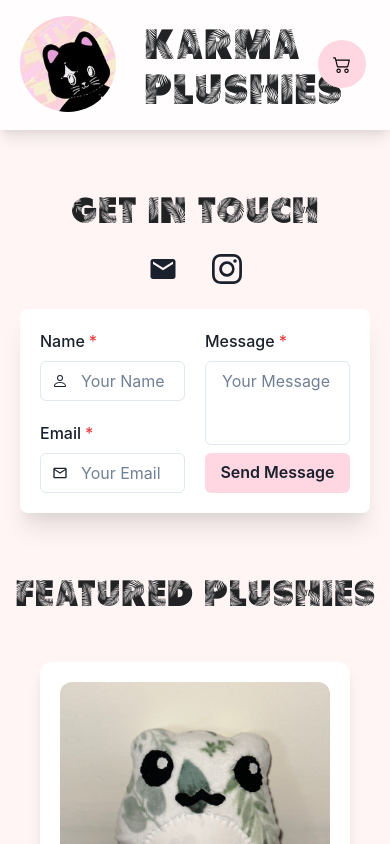
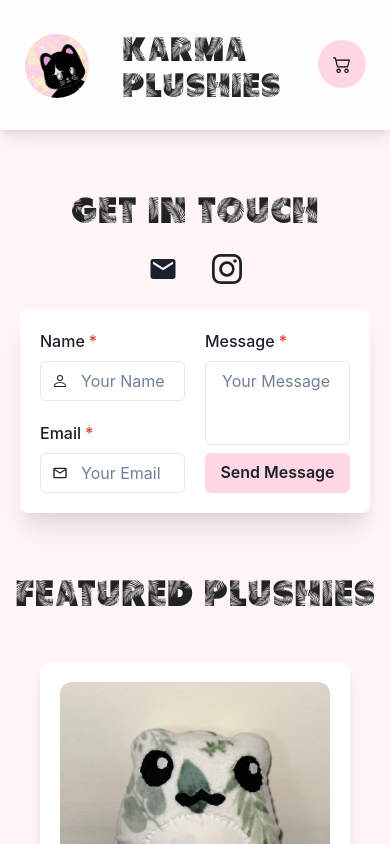
Before and after one commit to zayniel/karma_plushies, a Next.js app: page / in a window 390 px wide. Shown: the top 844 px of the page. Built offline with nearby package versions, Linux system fonts and the light colour scheme.

Commit message:
mobile title size change

```diff
--- a/pages/index.tsx
+++ b/pages/index.tsx
@@ -64,9 +64,9 @@ export default function Home() {
       <Box boxShadow='lg' bgColor='whiteAlpha.800' h='130px' w='full'>
         <SimpleGrid columns={2}>
           <HStack>
-          <Avatar mx='20px' mt={{ base: '16px', md: '6px', lg: '6px' }} size='xl' name='Karma' src='./pfp.jpg'></Avatar>
+          <Avatar mx={{ sm: '25px', md: '20px', lg: '20px'}} mt={{ base: '30px', md: '6px', lg: '6px' }} size={{ base: 'lg', md: 'xl', lg: 'xl' }} name='Karma' src='./pfp.jpg'></Avatar>
           <Box w={{ base:'200px', md: '300px', lg: '400px'}}>
-            <Text fontSize={{ base:'30px', md: '38px', lg: '38px' }} mt={{ base: '20px', md: '6px', lg: '6px' }} variant='title' color='#202224'>Karma Plushies</Text>
+            <Text fontSize={{ base:'24px', md: '38px', lg: '38px' }} mt={{ base: '30px', md: '6px', lg: '6px' }} variant='title' color='#202224'>Karma Plushies</Text>
           </Box>
           </HStack>
         </SimpleGrid>
```
